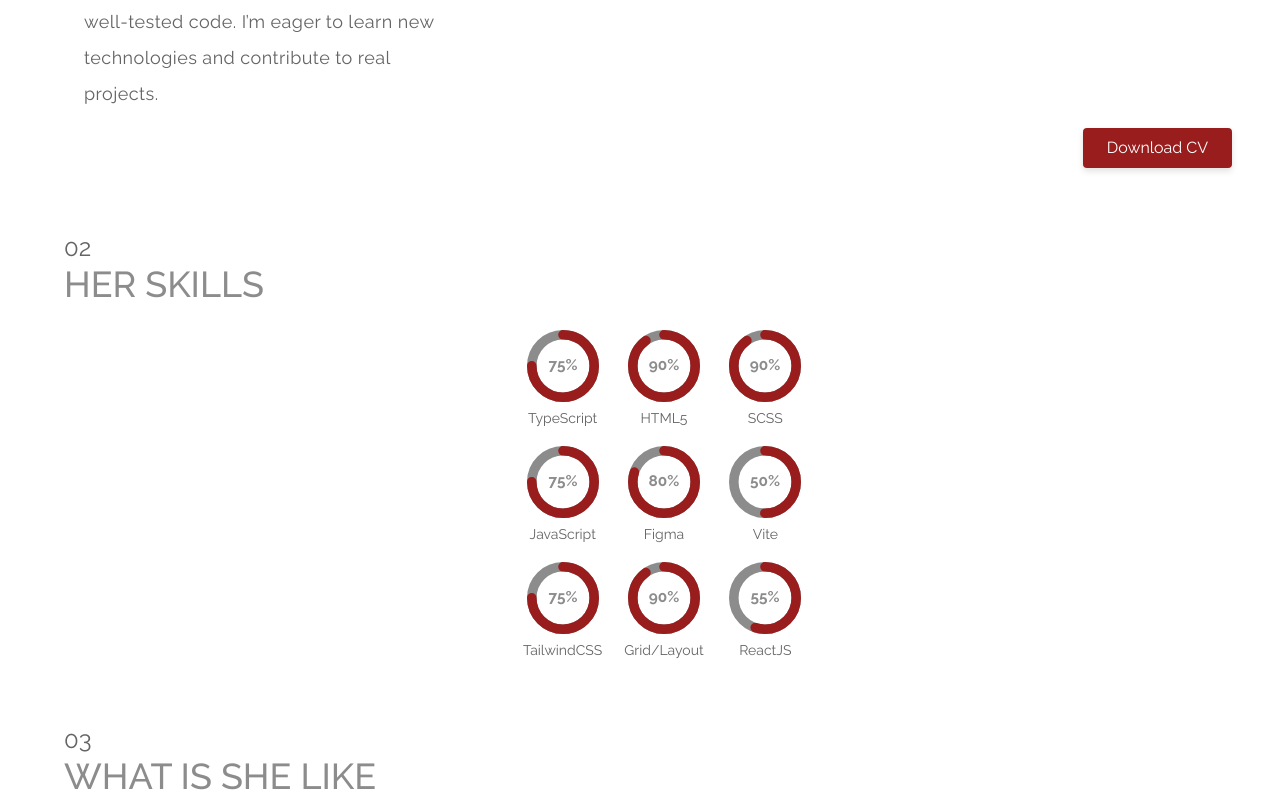
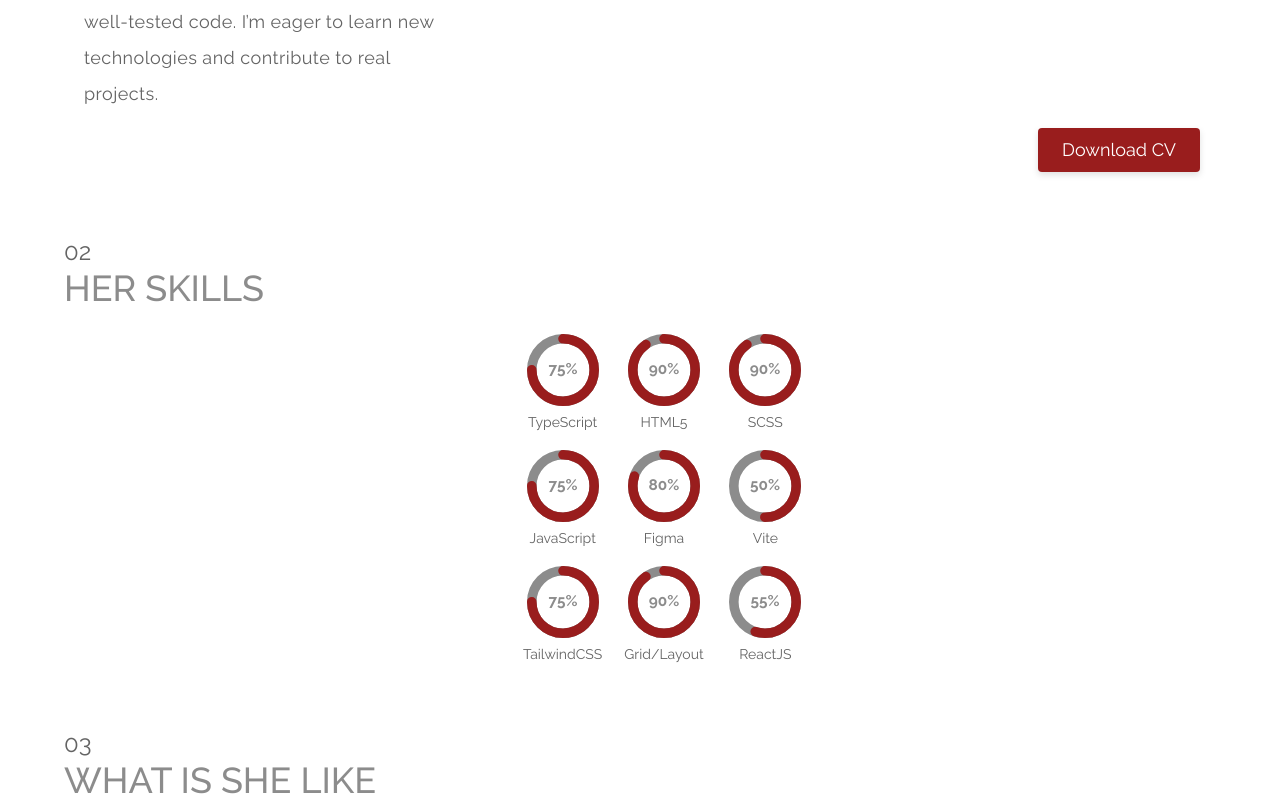
Before and after one commit to bavayra/Portfolio, a React (Vite) app: page / in a window 1280 px wide. Shown: the part 1560-2360 px from the top of the page. Built offline with nearby package versions, Linux system fonts and the light colour scheme.

Commit message:
style(About-600): added tablet-sm sizing for the small secondary btn variant's text. Increased mr for the btn

```diff
--- a/src/components/Button.tsx
+++ b/src/components/Button.tsx
@@ -30,7 +30,8 @@ const Button = ({
       "bg-accent-red text-white hover:bg-text hover:scale-105 focus:ring-accent-red active:bg-text",
   };
   const sizeStyles: Record<ButtonSize, string> = {
-    small: "px-3 py-2 text-xs phone-sm:text-sm phone-lg:text-base",
+    small:
+      "px-3 py-2 text-xs phone-sm:text-sm phone-lg:text-base tablet-sm:text-lg",
     medium: "px-4 py-2 text-base ",
     large: "px-4 py-1 text-lg",
   };
--- a/src/sections/About.tsx
+++ b/src/sections/About.tsx
@@ -28,7 +28,7 @@ const About = () => {
       <Button
         variant="secondary"
         size="small"
-        className="mt-2 flex justify-end ml-auto phone-sm:mt-4 phone-sm:mr-8 mr-4"
+        className="mt-2 flex justify-end ml-auto phone-sm:mt-4 phone-sm:mr-8 mr-4 tablet-sm:mr-16"
       >
         Download CV
       </Button>
```
